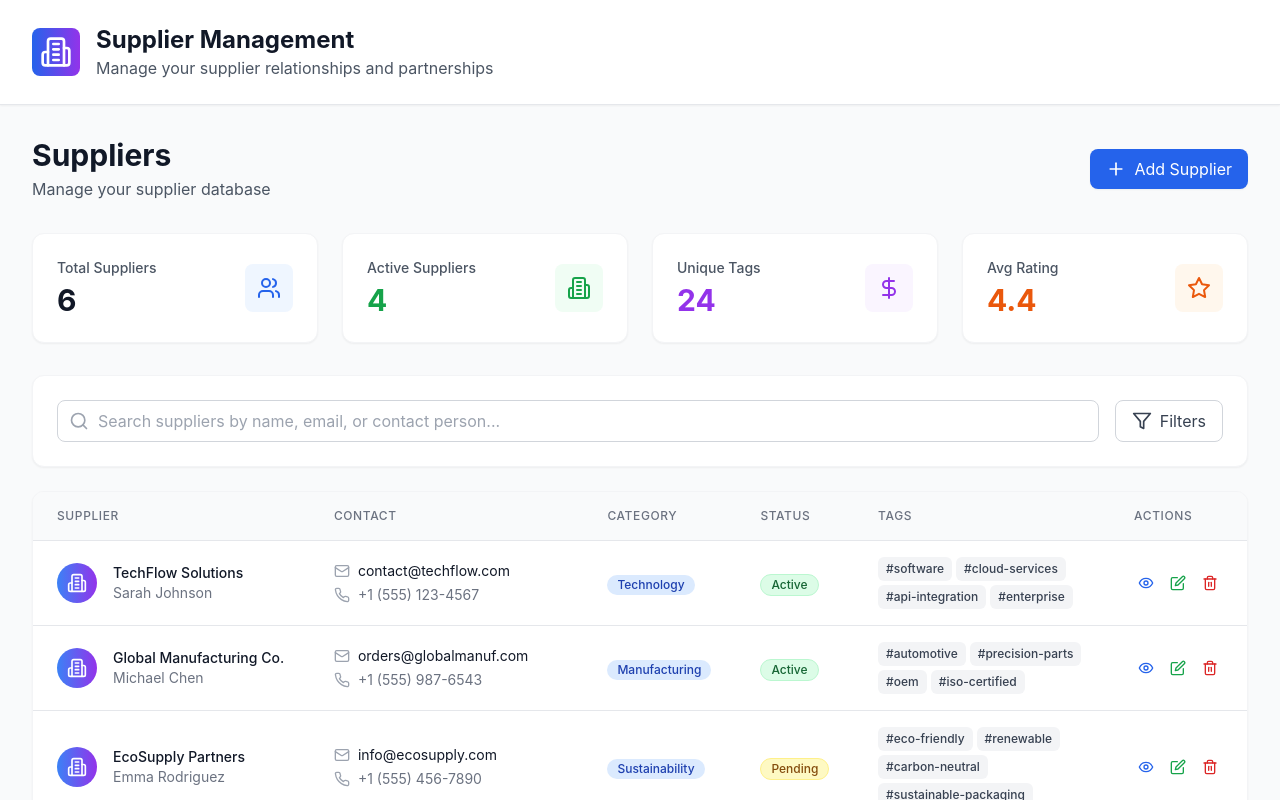
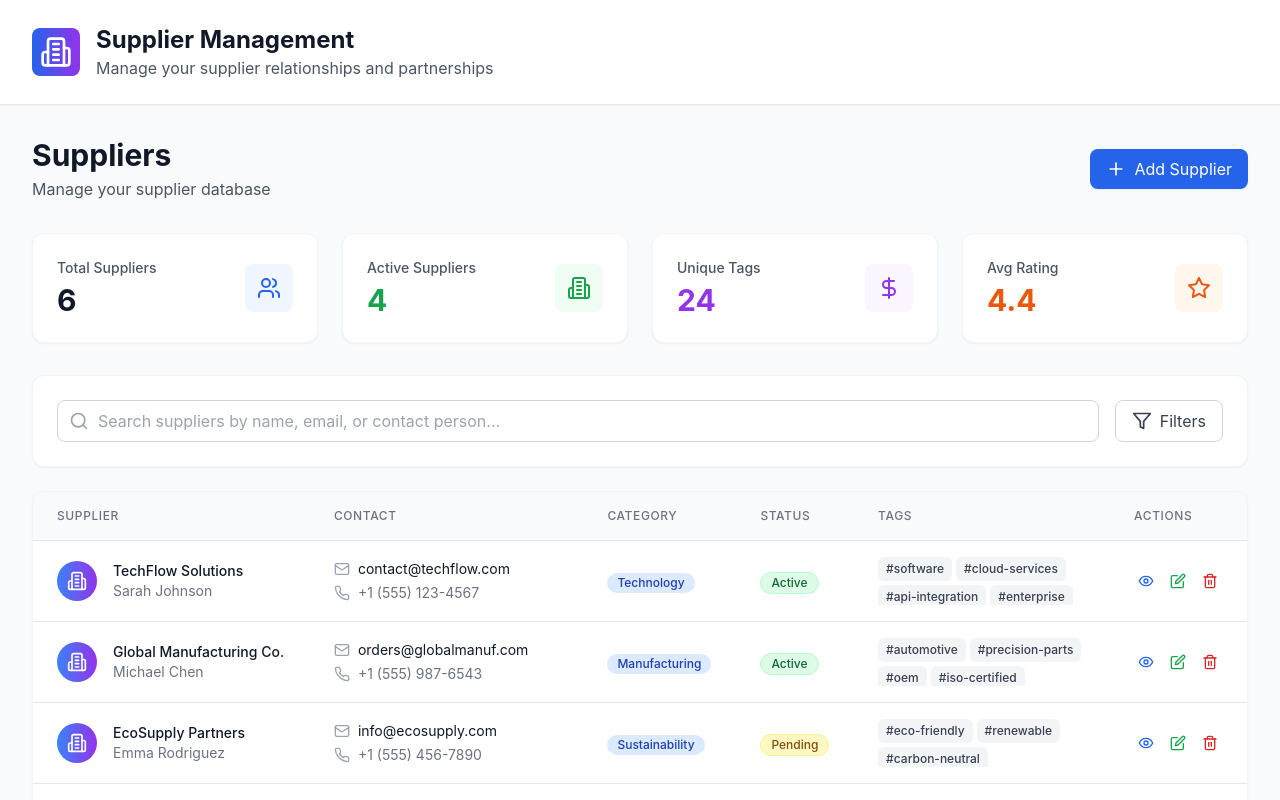
Before and after one commit to Kabba24ai/supplier-management-gj, a React (Vite) app: page / in a window 1280 px wide. Shown: the top 800 px of the page. Built offline with nearby package versions, Linux system fonts and the light colour scheme.

Commit message:
Limit Tags to 2 Rows with More Indicator

```diff
--- a/src/App.tsx
+++ b/src/App.tsx
@@ -335,12 +335,17 @@ function App() {
                         </span>
                       </td>
                       <td className="px-6 py-4 text-sm text-gray-900 w-64">
-                        <div className="flex flex-wrap gap-1 max-w-xs">
-                          {supplier.tags.map((tag, index) => (
-                            <span key={index} className="inline-flex items-center px-2 py-1 rounded-md text-xs font-medium bg-gray-100 text-gray-700">
+                        <div className="flex flex-wrap gap-1 max-w-xs max-h-12 overflow-hidden">
+                          {supplier.tags.slice(0, 6).map((tag, index) => (
+                            <span key={index} className="inline-flex items-center px-2 py-1 rounded-md text-xs font-medium bg-gray-100 text-gray-700 whitespace-nowrap">
                               #{tag}
                             </span>
                           ))}
+                          {supplier.tags.length > 6 && (
+                            <span className="inline-flex items-center px-2 py-1 rounded-md text-xs font-medium bg-blue-100 text-blue-700 whitespace-nowrap">
+                              +{supplier.tags.length - 6} more
+                            </span>
+                          )}
                         </div>
                       </td>
                       <td className="px-6 py-4 whitespace-nowrap text-sm font-medium">
```
